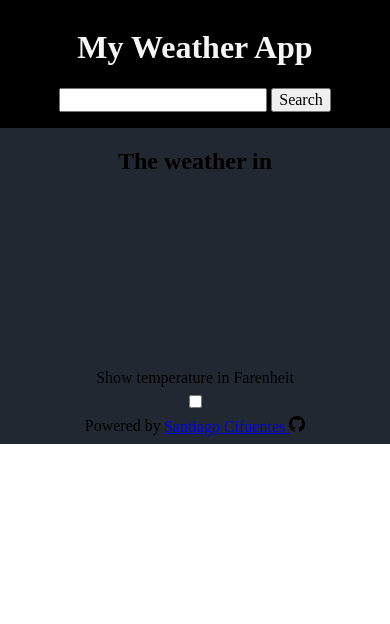
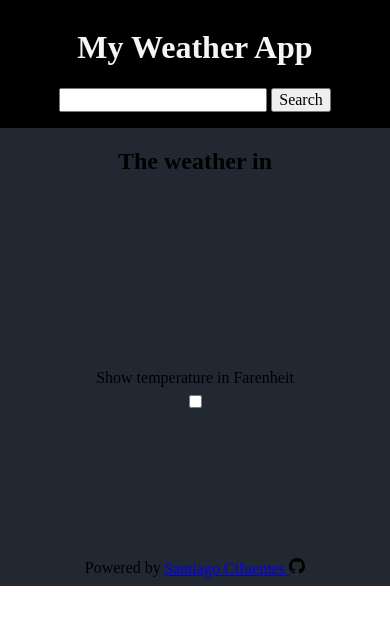
Before and after one commit to sacifuentespa/myWeatherApp, a website built with webpack: page src/template.html in a window 390 px wide. Built offline with nearby package versions, Linux system fonts and the light colour scheme.

Commit message:
check styles

```diff
--- a/src/style.css
+++ b/src/style.css
@@ -81,6 +81,6 @@ a:visited {
 @media only screen and (max-width: 650px) {
     /* Adjust the height of mainDiv for smaller screens */
     .mainDiv {
-        height: auto; /* Adjust height automatically based on content */
+        height: 50%; /* Adjust height automatically based on content */
     }
 }
```
